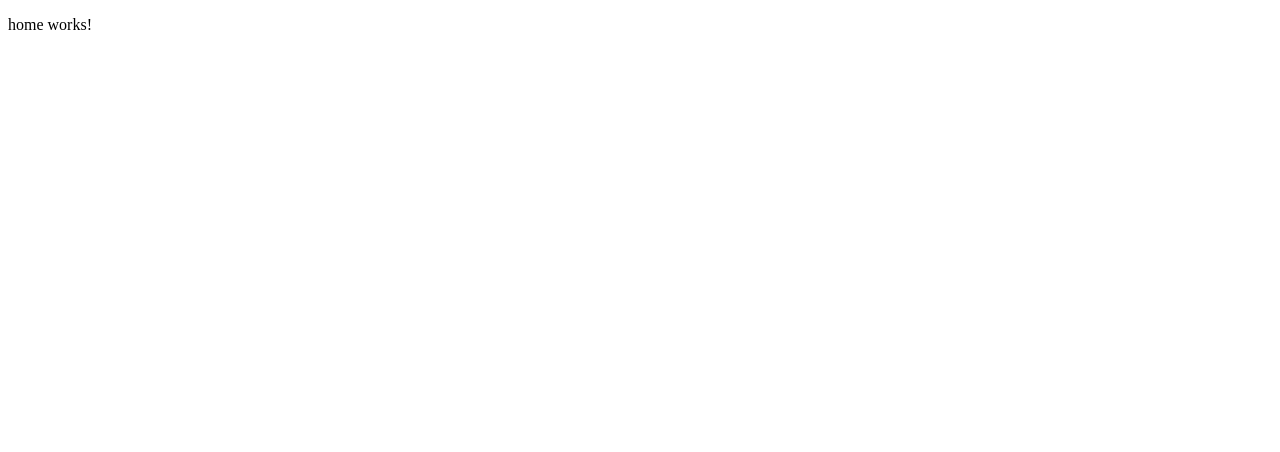
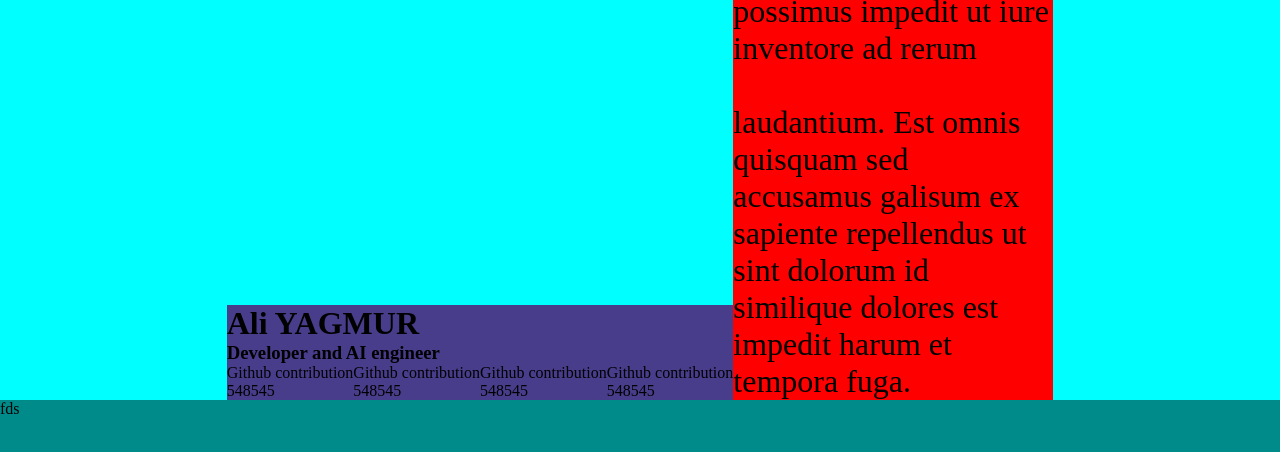
Before and after one commit to AliHaine/AliYag.dev, an Angular app: page / in a window 1280 px wide. Shown: the top 452 px of the page. Built offline with nearby package versions, Linux system fonts and the light colour scheme.

Commit message:
Start to setup principal div, colors and styles

```diff
--- a/src/app/app.component.ts
+++ b/src/app/app.component.ts
@@ -5,7 +5,7 @@ import { RouterOutlet } from '@angular/router';
   selector: 'app-root',
   imports: [RouterOutlet],
   template: `
-              <router-outlet></router-outlet>
+                <router-outlet></router-outlet>
             `,
 })
 export class AppComponent {
--- a/src/app/components/home/home.component.html
+++ b/src/app/components/home/home.component.html
@@ -1 +1,43 @@
-<p>home works!</p>
+<div id="home-content" style="display: flex; flex-direction: column; height: 100vh; width: 100vw;">
+  <div id="top">
+    <div id="top-left">
+      <div>
+        <h1>Ali YAGMUR</h1>
+        <h3>Developer and AI engineer</h3>
+        <div id="stats">
+          <div class="stat">
+              <div>Github contribution</div>
+              <div>548545</div>
+          </div>
+          <div class="stat">
+            <div>Github contribution</div>
+            <div>548545</div>
+          </div>
+          <div class="stat">
+            <div>Github contribution</div>
+            <div>548545</div>
+          </div>
+          <div class="stat">
+            <div>Github contribution</div>
+            <div>548545</div>
+          </div>
+        </div>
+      </div>
+    </div>
+    <div id="top-right">
+      <p id="description">Lorem ipsum dolor sit amet. Eos dicta numquam non fugiat voluptatibus et quibusdam minus est explicabo assumenda. In
+        animi quod ab mollitia corporis est officia quaerat ut pariatur
+        <br/>
+        <br/>
+        explicabo vel itaque itaque aut sunt voluptatem non quae officia.
+        Et provident pariatur At veniam nihil sed ullam quia ut galisum aperiam et possimus impedit ut iure inventore ad rerum
+        <br/>
+        <br/>
+        laudantium. Est omnis quisquam sed accusamus galisum ex sapiente repellendus ut sint dolorum id similique dolores est impedit harum et tempora fuga.</p>
+    </div>
+  </div>
+  <div id="bot">
+fds
+  </div>
+
+</div>
--- a/src/app/components/home/home.component.scss
+++ b/src/app/components/home/home.component.scss
@@ -0,0 +1,31 @@
+#top {
+  display: flex;
+  height: 50%;
+  background-color: aqua;
+  justify-content: center;
+  align-items: end;
+}
+
+#top-left {
+  background-color: darkslateblue;
+}
+
+
+#stats {
+  display: flex;
+}
+
+#top-right {
+  background-color: red;
+  width: 25%;
+}
+
+#description {
+  font-size: 2em;
+}
+
+
+#bot {
+  height: 50%;
+  background-color: darkcyan;
+}
--- a/src/index.html
+++ b/src/index.html
@@ -2,7 +2,7 @@
 <html lang="en">
 <head>
   <meta charset="utf-8">
-  <title>Pers</title>
+  <title>Ali YAGMUR - Personal website</title>
   <base href="/">
   <meta name="viewport" content="width=device-width, initial-scale=1">
   <link rel="icon" type="image/x-icon" href="favicon.ico">
--- a/src/styles.scss
+++ b/src/styles.scss
@@ -1 +1,13 @@
-/* You can add global styles to this file, and also import other style files */
+$color-background: #0F172A;
+$color-one: #374151;
+$color-two: #516FA0;
+$color-three: #E5E7EB;
+
+body {
+  background-color: $color-background;
+}
+
+* {
+  margin: 0;
+  padding: 0;
+}
```
